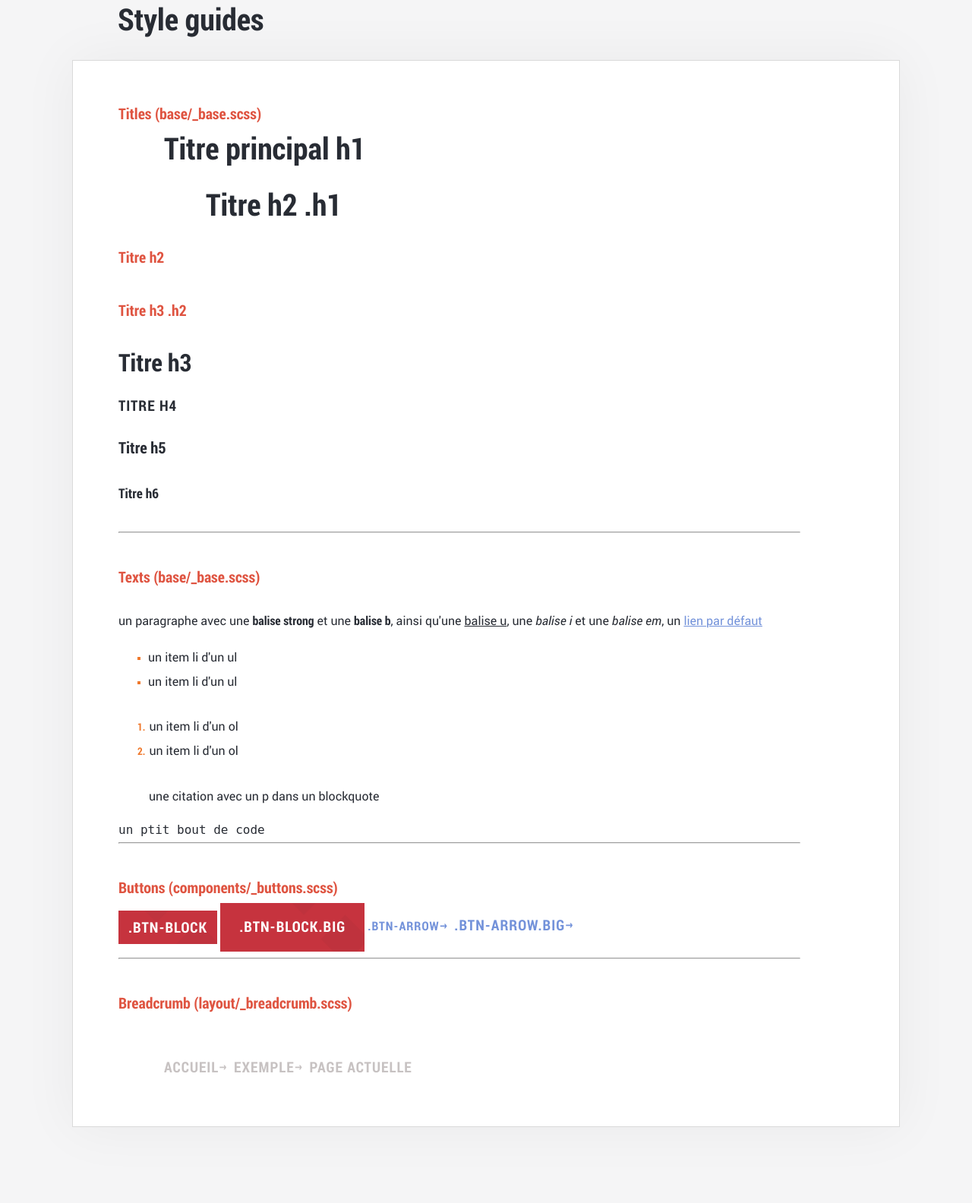
After one commit to stereosuper/fdc, a PHP site: page /styles.php in a window 1280 px wide. The commit adds this page. Shown: the whole page at 76% size. Run offline with PHP 8.4, Linux system fonts and the light colour scheme.

Commit message:
style guides

```diff
--- a/css/main.css
+++ b/css/main.css
@@ -18,7 +18,7 @@
   letter-spacing: 1px;
   -webkit-backface-visibility: hidden;
           backface-visibility: hidden; }
-  .breadcrumb a:after, .breadcrumb span:after, .btn-arrow:after {
+  .breadcrumb a::after, .breadcrumb span::after, .btn-arrow::after {
     /* use !important to prevent issues with browser extensions that change fonts */
     font-family: 'fdc' !important;
     speak: none;
@@ -44,8 +44,7 @@
   .breadcrumb a:hover:after, .breadcrumb span:hover:after, .btn-arrow:hover:after {
     -webkit-transform: translate3d(5px, -0.3em, 1px);
             transform: translate3d(5px, -0.3em, 1px); }
-
-.breadcrumb a, .breadcrumb span, .btn-medium {
+  .big.btn-arrow, .breadcrumb a, .breadcrumb span {
     font-size: 1.2em; }
 
 /*! normalize.css v4.0.0 | MIT License | github.com/necolas/normalize.css */
@@ -524,7 +523,7 @@ body {
 #main {
   padding: 0 0 100px; }
 
-h1, h2, h3, h4 {
+h1, h2, h3, h4, h5, h6 {
   font-family: "roboto_condensedbold", "robotomedium", "robotoregular", sans-serif;
   font-size: 2.5em;
   font-weight: 400;
@@ -553,7 +552,7 @@ h2 {
     padding-right: 10px; }
 
 h3 {
-  font-size: 2.8em;
+  font-size: 2em;
   margin: 1em 0; }
   h3.h2 {
     font-size: 2em;
@@ -599,20 +598,35 @@ blockquote {
 ol, ul {
   padding: 0 0 0 25px;
   margin: 1em 0 2.2em;
-  line-height: 1.5; }
+  line-height: 1.5;
+  list-style: none; }
   ol li, ul li {
     margin: 0 0 8px; }
-
-ul {
-  list-style: none; }
+    ol li::before, ul li::before {
+      display: inline-block; }
+
 ul li::before {
   content: '';
-    display: inline-block;
   width: 4px;
   height: 4px;
   margin: 0 10px 0 0;
   vertical-align: middle;
   background: #ef792d; }
+
+ol {
+  counter-reset: counter; }
+  ol li {
+    counter-increment: counter; }
+    ol li::before {
+      content: counter(counter) ".";
+      margin: 0 5px 0 0;
+      font-family: "roboto_condensedbold", "robotomedium", "robotoregular", sans-serif;
+      font-size: 0.85em;
+      font-weight: 400;
+      -webkit-font-smoothing: antialiased;
+      -moz-osx-font-smoothing: grayscale;
+      text-rendering: optimizeLegibility;
+      color: #ef792d; }
 
 img {
   max-width: 100%;
@@ -713,7 +727,7 @@ input:-webkit-autofill, textarea:-webkit-autofill {
 
 .img-fit.compat-object-fit {
   background-size: cover;
-  background-position: center center; }
+  background-position: 50% 50%; }
   .img-fit.compat-object-fit img {
     opacity: 0; }
 
@@ -1122,6 +1136,8 @@ input[type="text"], input[type="email"], input[type="tel"] {
   color: #c7c2c2; }
   .breadcrumb li {
     display: inline-block; }
+    .breadcrumb li::before {
+      display: none; }
   .breadcrumb a, .breadcrumb span {
     white-space: nowrap;
     text-overflow: ellipsis;
@@ -1679,3 +1695,39 @@ input[type="text"], input[type="email"], input[type="tel"] {
     margin: 6px 0 0 0; }
 
 /* Home specific style */
+/* Responsive horizontal */
+@media (max-width: 979px) {
+  .content-right {
+    padding-right: 60px; } }
+@media (max-width: 767px) {
+  h1 {
+    padding: 0 30px; }
+
+  .content-default {
+    padding-left: 30px;
+    padding-right: 30px; } }
+/* retina */
+/* Print styles */
+@media print {
+  * {
+    color: #000 !important; }
+
+  a {
+    text-decoration: underline; }
+    a[href]:after {
+      content: " (" attr(href) ")"; }
+    a[href^="#"]:after {
+      content: ''; }
+
+  img {
+    max-width: 100% !important;
+    page-break-inside: avoid; }
+
+  @page {
+    margin: .5cm; }
+  p, h2, h3 {
+    orphans: 3;
+    widows: 3; }
+
+  h2, h3 {
+    page-break-after: avoid; } }
--- a/index.html
+++ b/index.html
@@ -243,7 +243,7 @@
 					</div>
 
 					<h2 class='h1 inline-b'>À la une</h2>
-					<a href='#' class='btn-arrow btn-medium inline-b'>Toute l'actualité</a>
+					<a href='#' class='btn-arrow big inline-b'>Toute l'actualité</a>
 					<ul class='news'>
 						<li>
 							<article class='wrapper-alignment'>
--- a/mentions.php
+++ b/mentions.php
@@ -17,7 +17,7 @@
                 </ul>
 
                 <h1>Mentions légales</h1>
-                <div class='content-default content-right'>
+                <div class='content-default content-default'>
                     <h2>Identification de l’éditeur</h2>
                     <p>Société LE FORUM DES COMMERCES, Société à Responsabilité Limitée au capital de 18.000,00 euros, immatriculée au RCS de NANTES sous le n° 509 118 162, ayant son siège social : Imm Hub Créatic - 6 rue Rose Dieng Kuntz - CS 70790 - 44307 NANTES Cédex 3.</p>
                     <p>Tél : 02.40.85.18.17<br>
--- a/scss/abstracts/_placeholders.scss
+++ b/scss/abstracts/_placeholders.scss
@@ -8,7 +8,7 @@
     text-transform: uppercase;
     letter-spacing: 1px;
     backface-visibility: hidden;
-    &:after{
+    &::after{
         @include font-icon;
         content: '\e900';
         display: inline-block;
@@ -23,8 +23,7 @@
             transform: translate3d(5px, -0.3em, 1px);
         }
     }
+    &.big{
+        font-size: 1.2em;
+    }
 }
-
-%btn-medium{
-    font-size: 1.2em;
-}
--- a/scss/base/_base.scss
+++ b/scss/base/_base.scss
@@ -29,7 +29,7 @@ body{
   padding: 0 0 100px;
 }
 
-h1, h2, h3, h4{
+h1, h2, h3, h4, h5, h6{
   @include roboto-bold(2.5em);
 }
 
@@ -59,7 +59,7 @@ h2{
 }
 
 h3{
-    font-size: 2.8em;
+    font-size: 2em;
     margin: 1em 0;
     &.h2{
       font-size: 2em;
@@ -105,20 +105,34 @@ ol, ul{
     padding: 0 0 0 25px;
     margin: 1em 0 2.2em;
     line-height: 1.5;
+    list-style: none;
     li{
-      margin: 0 0 8px;
+        margin: 0 0 8px;
+        &::before{
+            display: inline-block;
+        }
     }
 }
 ul{
-    list-style: none;
     li{
         &::before{
             content: '';
-            display: inline-block;
             @include size(4px);
             margin: 0 10px 0 0;
             vertical-align: middle;
             background: #ef792d;
+        }
+    }
+}
+ol{
+    counter-reset: counter;
+    li{
+        counter-increment: counter;
+        &::before{
+            content: counter(counter)'.';
+            margin: 0 5px 0 0;
+            @include roboto-bold(0.85em);
+            color: #ef792d;
         }
     }
 }
@@ -269,7 +283,7 @@ select{
 .img-fit{
   &.compat-object-fit {
     background-size: cover;
-    background-position: center center;
+    background-position: 50% 50%;
     img { // hide image if object fit is not supported - opacity to 0 for the link area
       opacity: 0;
     }
--- a/scss/components/_buttons.scss
+++ b/scss/components/_buttons.scss
@@ -2,10 +2,6 @@
 
 .btn-arrow{
 	@extend %btn-arrow;
-}
-
-.btn-medium{
-	@extend %btn-medium;
 }
 
 .btn-block{
--- a/scss/layout/_breadcrumb.scss
+++ b/scss/layout/_breadcrumb.scss
@@ -6,10 +6,13 @@
     color: #c7c2c2;
     li{
         display: inline-block;
+        &::before{
+            display: none;
+        }
     }
     a, span{
         @extend %btn-arrow;
-        @extend %btn-medium;
+        @extend .btn-arrow.big;
 
         @include ellipsis;
 
--- /dev/null
+++ b/styles.php
@@ -0,0 +1,58 @@
+<!DOCTYPE html>
+<!--[if IE 9]> <html lang='fr-FR' class="no-js lt-ie10"> <![endif]-->
+<!--[if gt IE 9]><!--> <html lang='fr-FR' class='no-js'> <!--<![endif]-->
+
+    <head>
+        <title>Style guides</title>
+        <?php include_once('includes/head.html'); ?>
+    </head>
+
+    <body>
+        <main id='main' role='main'>
+            <div class='container-small'>
+                <h1>Style guides</h1>
+                <div class='content-default content-right'>
+                    <h2>Titles (base/_base.scss)</h2>
+                    <h1>Titre principal h1</h1>
+                    <h2 class='h1'>Titre h2 .h1</h2>
+                    <h2>Titre h2</h2>
+                    <h2 class='h3'>Titre h3 .h2</h2>
+                    <h3>Titre h3</h3>
+                    <h4>Titre h4</h4>
+                    <h5>Titre h5</h5>
+                    <h6>Titre h6</h6>
+                    <hr>
+
+                    <h2>Texts (base/_base.scss)</h2>
+                    <p>un paragraphe avec une <strong>balise strong</strong> et une <b>balise b</b>, ainsi qu'une <u>balise u</u>, une <i>balise i</i> et une <em>balise em</em>, un <a href='#'>lien par défaut</a></p>
+                    <ul>
+                        <li>un item li d'un ul</li>
+                        <li>un item li d'un ul</li>
+                    </ul>
+                    <ol>
+                        <li>un item li d'un ol</li>
+                        <li>un item li d'un ol</li>
+                    </ol>
+                    <blockquote><p>une citation avec un p dans un blockquote</p></blockquote>
+                    <code>un ptit bout de code</code>
+                    <hr>
+
+                    <h2>Buttons (components/_buttons.scss)</h2>
+                    <a href='#' class='btn-block'>.btn-block</a>
+                    <a href='#' class='btn-block big'>.btn-block.big</a>
+                    <a href='#' class='btn-arrow'>.btn-arrow</a>
+                    <a href='#' class='btn-arrow big'>.btn-arrow.big</a>
+                    <hr>
+
+                    <h2>Breadcrumb (layout/_breadcrumb.scss)</h2>
+                    <ul class='breadcrumb'>
+                        <li><a href='./'>Accueil</a></li>
+                        <li><a href='./'>Exemple</a></li>
+                        <li><span>Page actuelle</span></li>
+                    </ul>
+                </div>
+            </div>
+        </main>
+    </body>
+
+</html>
```
Lines whose indentation alone changed are shown as unchanged.
